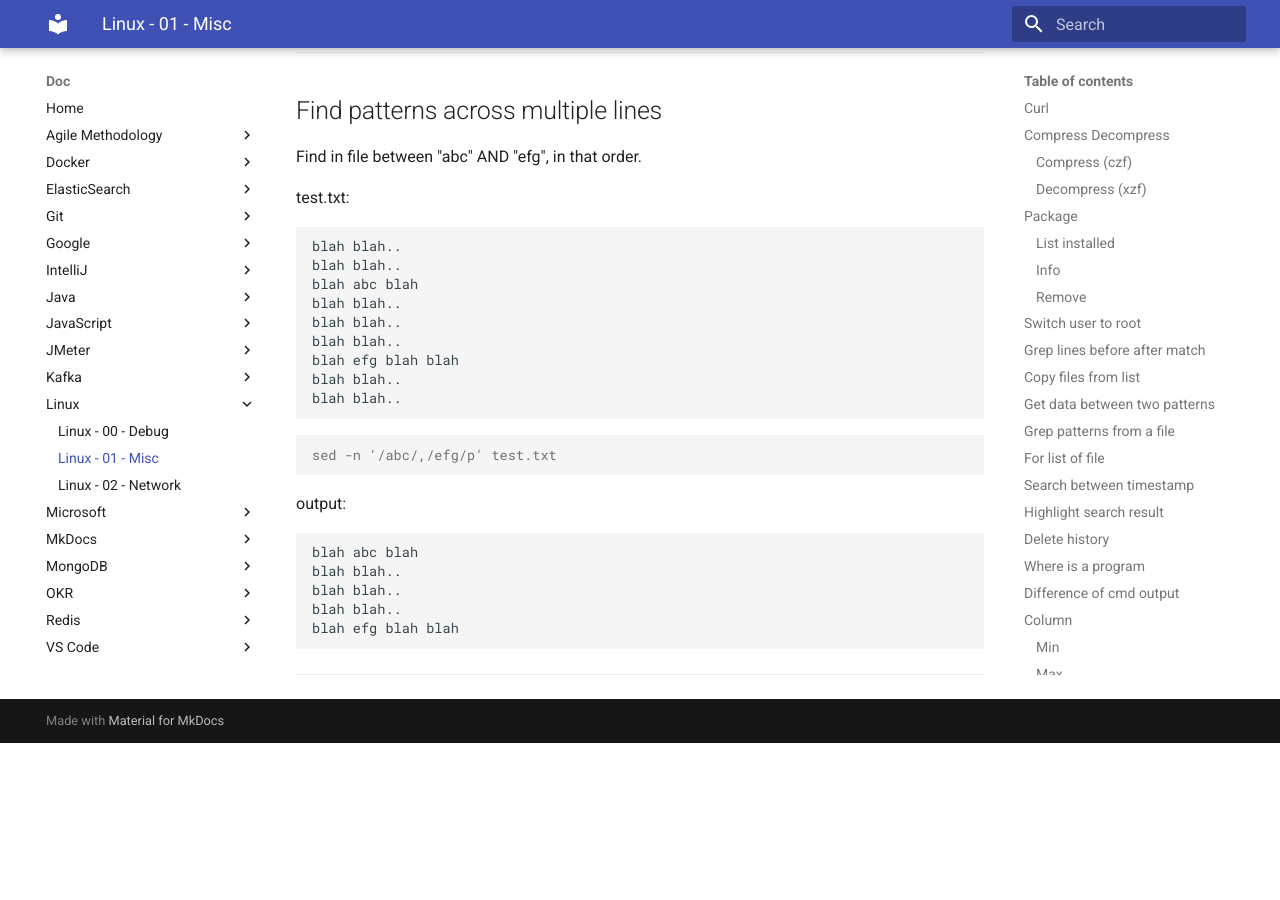
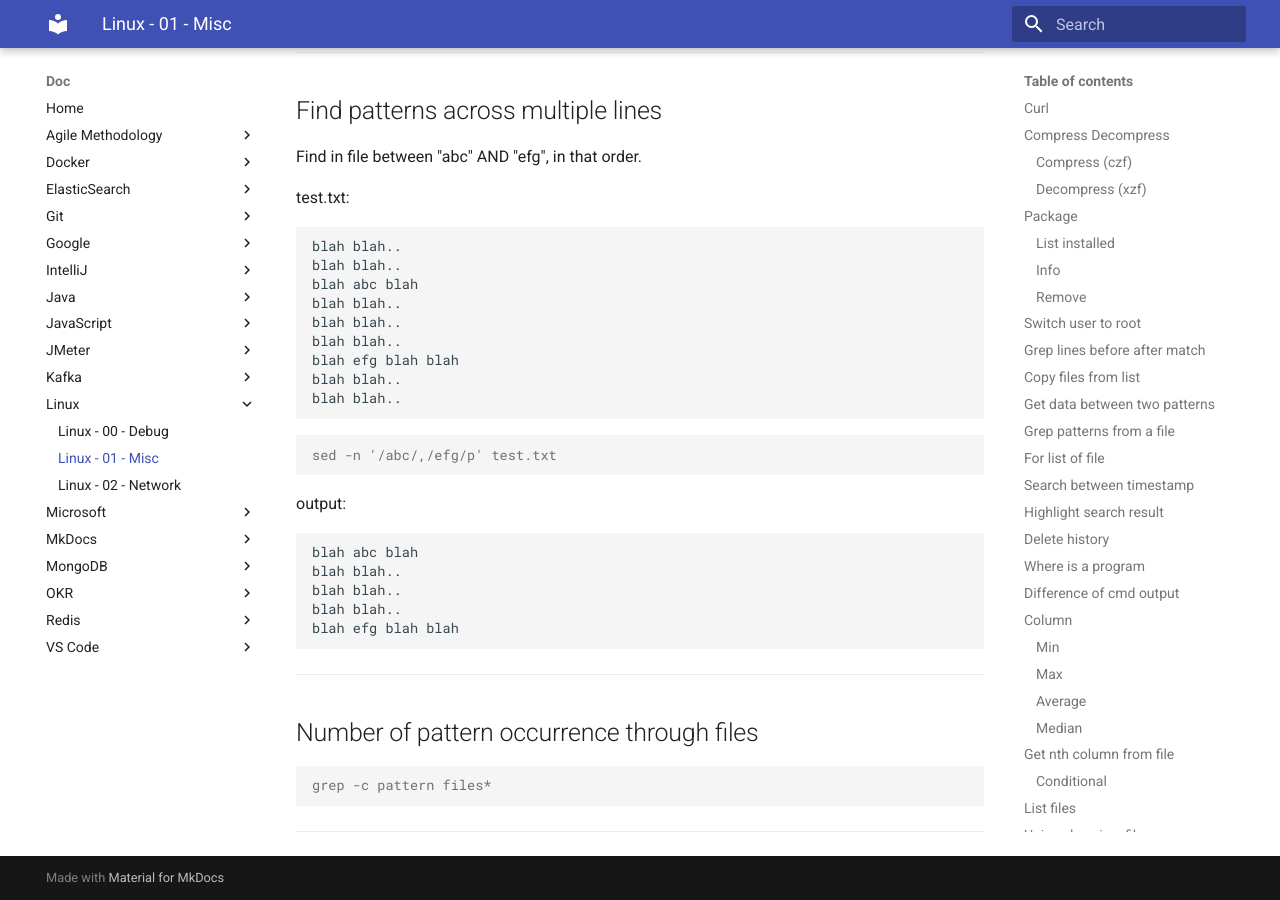
Before and after one commit to oldu73/doc, an MkDocs documentation site: the page built from docs/linux/1-linux-misc.md, in a window 1280 px wide and 900 px high, scrolled down 14586 px. Built offline with MkDocs 1.6.1 and Material for MkDocs 9.7.7, drawn with Linux system fonts in a browser that asks for light colours; before the commit the page ends 15329 px from its top, so only the background shows below that.

Commit message:
linux misc number of pattern occurrence through files

````diff
--- a/docs/linux/1-linux-misc.md
+++ b/docs/linux/1-linux-misc.md
@@ -784,3 +784,11 @@ blah efg blah blah
 ```
 
 ***
+
+## Number of pattern occurrence through files
+
+```console
+grep -c pattern files*
+```
+
+***
````
